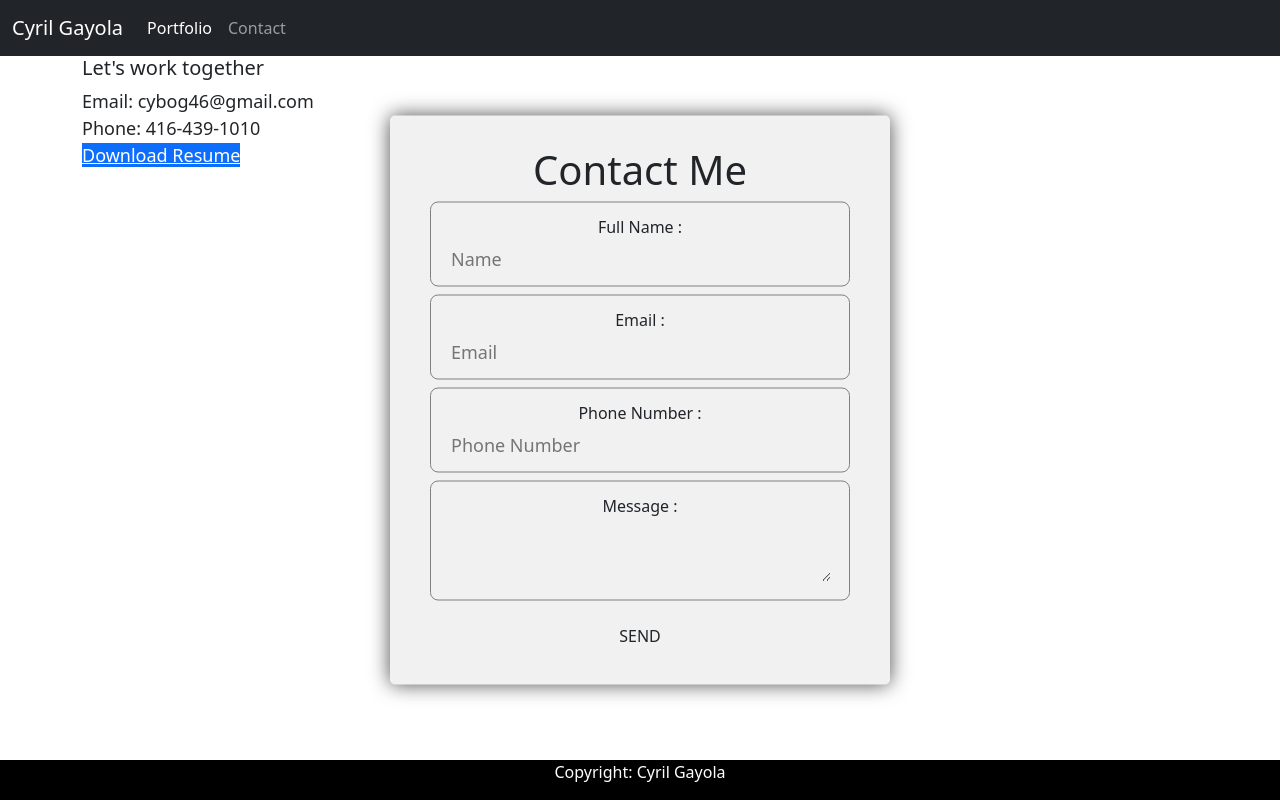
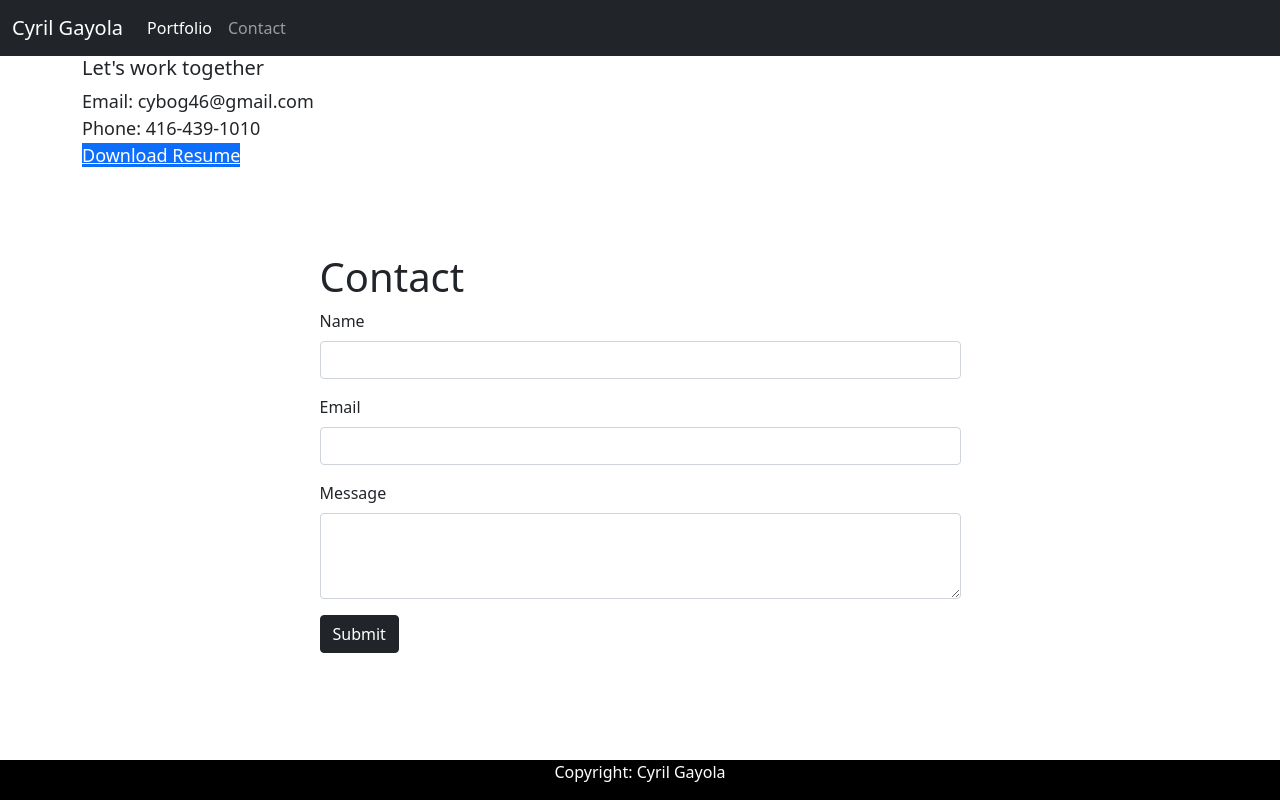
Before and after one commit to cycy6/Bio-Portfolio, a plain HTML site: page contact.html in a window 1280 px wide. Drawn offline with nearby package versions, Linux system fonts and the light colour scheme.

Commit message:
updated contact

```diff
--- a/assets/stylecont.css
+++ b/assets/stylecont.css
@@ -27,7 +27,7 @@ header {
       max-width: 500px;
       max-height: 80%;
       background: #f1f1f1;
-      position: absolute;
+      position: fixed;
       top: 50%;
       left: 50%;
       transform: translate(-50%, -50%);
@@ -35,45 +35,6 @@ header {
       border-radius: 5px;
       text-align: center;
       box-shadow: 0 0 20px #000000b3;
-  }
-  .contact-form h1{
-      margin-top: 0;
-      font-weight: 200;
-  }
-
-  .textb{
-      border: 1px solid grey;
-      margin: 8px 0;
-      padding: 12px 18px;
-      border-radius: 8px;
-  }
-
-  .text label{
-      display:block;
-      text-align: left;
-      color: #333;
-      text-transform: uppercase;
-      font-size: 13px;
-  }
-
-  .textb input,.textb textarea{
-      width: 100%;
-      border: none;
-      background: none;
-      outline: none;
-      font-size: 18px;
-      margin-top: 6px;
-  }
-
-  .btn{
-      display: inline-block block;
-    background: black;
-    padding: 14px 0;
-    color: #eee;
-    text-transform: uppercase;
-    cursor: pointer;
-    margin-top: 8px;
-    width: 100%;
   }
 
   /* Footer */
--- a/contact.html
+++ b/contact.html
@@ -50,30 +50,32 @@
                   </div>
               </div>
             </div>
-  <!-- Contact form -->
-  <div class ="contact-form">
-    <h1>Contact Me</h1>
-        <div class="textb">
-            <label>Full Name  :</label>
-            <input type="text" name="" value="" placeholder="Name">
-    </div>
-<!--Email entry info  -->
-    <div class="textb">
-        <label>Email  :</label>
-        <input type="text" name="" value="" placeholder="Email">
-    </div>
-    <!--Phone entry info  -->
-    <div class="textb">
-            <label>Phone Number  :</label>
-            <input type="text" name="" value="" placeholder="Phone Number">
-    </div>
-    <!-- Message entry info -->
-    <div class="textb">
-      <label>Message  :</label>
-      <textarea></textarea>
-    </div>
-    <a class="btn">Send</a>
-    </div>
+            <container class="container">
+              <div class="row justify-content-center" style="margin-top: 60px;">
+                <div id="contact-form main-section" class="col-7">
+                  <h1>Contact</h1>
+                  <div class="mb-3">
+                    <label for="exampleFormControlInput1" class="form-label">Name</label>
+                    <input type="email" class="form-control" id="nameInput">
+                  </div>
+                  <div class="mb-3">
+                    <label for="exampleFormControlInput1" class="form-label">Email</label>
+                    <input type="email" class="form-control" id="emailInput">
+                  </div>
+                  <div class="mb-3">
+                    <label for="exampleFormControlTextarea1" class="form-label">Message</label>
+                    <textarea class="form-control" id="messageInput" rows="3"></textarea>
+                  </div>
+                  <div class="col-auto">
+                    <button type="submit" class="btn btn-dark mb-3" onClick="submit(event)">Submit</button>
+                    <!-- <button type="submit" class="btn btn-dark mb-3" onClick="toggleMessages(event)">History</button> -->
+                  </div>
+                </div>
+              </div>
+            </container>
+            <container class="container">
+              <div id="history" class="row"></div>
+            </container>
 <!-- Footer -->
   <div class="footer">
     <p>Copyright: Cyril Gayola</p>
```
